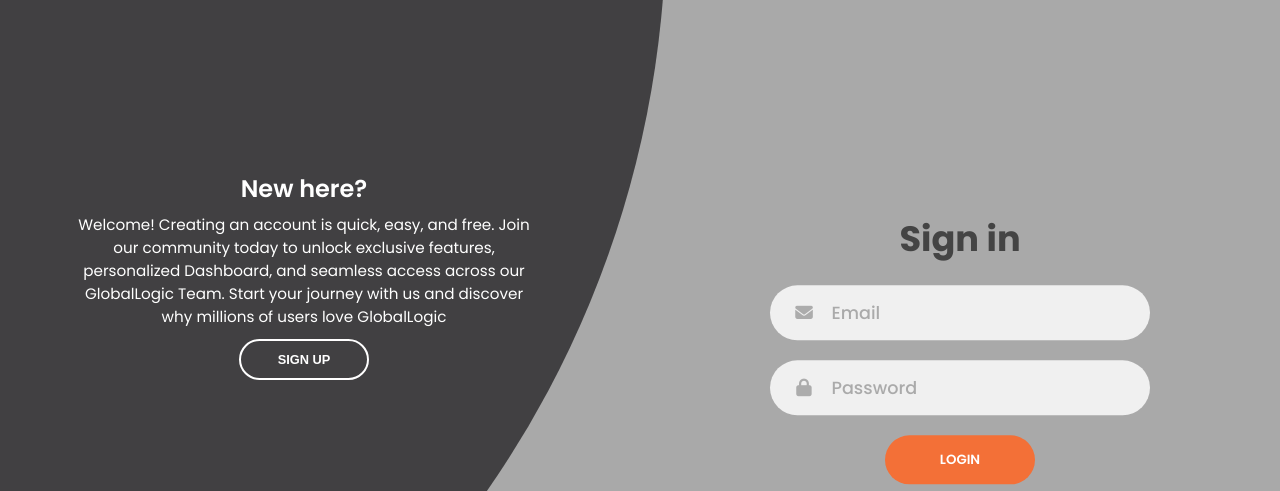
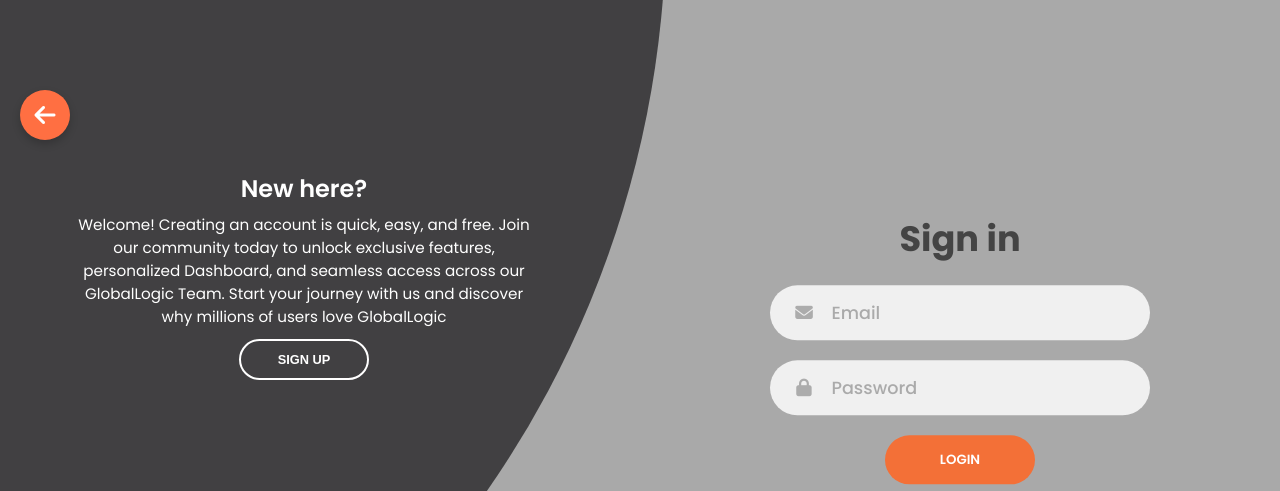
Before and after one commit to insha1234/GL-Tracker-Website, a website: page internCards/Login.html in a window 1280 px wide. Shown: the top 491 px of the page. Drawn offline with Linux system fonts and the light colour scheme.

Commit message:
go back login

```diff
--- a/internCards/Login.html
+++ b/internCards/Login.html
@@ -6,8 +6,34 @@
     <script src="https://kit.fontawesome.com/2b1d82bcb9.js" crossorigin="anonymous"></script>
     <link rel="stylesheet" href="Login.css">
     <title>Sign In & Sign Up</title>
+    <style>
+        .btn-back {
+            background-color: #ff6f42;
+            border: none;
+            color: white;
+            width: 50px;
+            height: 50px;
+            border-radius: 50%;
+            display: flex;
+            justify-content: center;
+            align-items: center;
+            position: fixed;
+            top: 80px; /* Adjust based on header height */
+            left: 20px;
+            cursor: pointer;
+            box-shadow: 0 4px 8px rgba(0,0,0,0.2);
+            z-index: 1000;
+        }
+        .btn-back i {
+            font-size: 1.5rem;
+        }
+        </style>
 </head>
 <body>
+
+    <button class="btn btn-back" onclick="goBack()">
+        <i class="fas fa-arrow-left"></i>
+    </button>
     <div class="container">
         <div class="forms-container">
             <div class="signin-signup">
@@ -75,6 +101,7 @@
                 </form>
             </div>
         </div>
+
         <div class="panels-container">
             <div class="panel left-panel">
                 <div class="content">
@@ -96,5 +123,10 @@
     </div>
 
     <script src="Login.js"></script>
+    <script>
+        function goBack() {
+            window.history.back();
+        }
+    </script>
 </body>
 </html>
```
